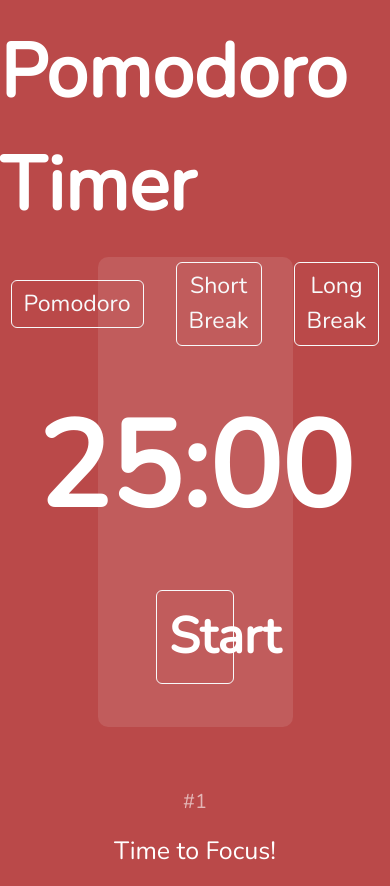
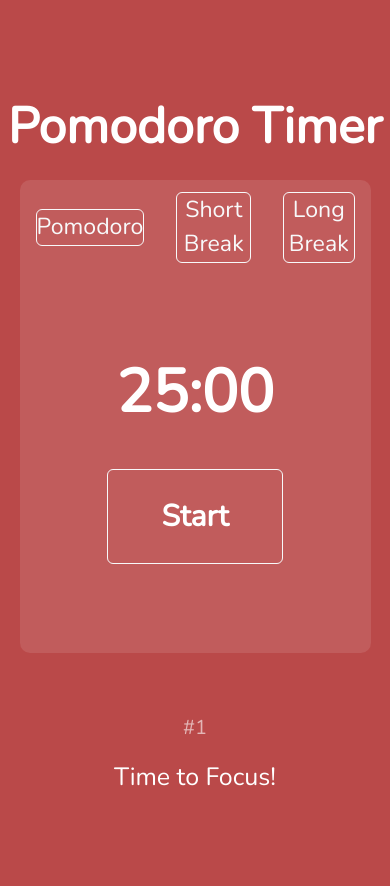
Before and after one commit to dogukanozek/PomodoroTimerWebSite, a plain HTML site: page public/index.html in a window 390 px wide. After the commit the page ends 844 px from the top, so only its background shows below. Drawn offline with nearby package versions, Linux system fonts and the light colour scheme; a web font is replaced by a local one.

Commit message:
Second commit

```diff
--- a/public/index.css
+++ b/public/index.css
@@ -119,3 +119,32 @@ body {
   flex-direction: column;
   transition: 0.5s;
 }
+@media screen and (max-width: 768px) {
+
+  .pomodoro{
+    font-size: 50px;
+    text-align: center;
+  }
+  .timer-start{
+    font-size: 30px !important  ;
+    width: 50%;
+
+    text-align: center;
+
+  }
+  .timer p{
+    font-size: 60px;
+  }
+  .button-container{
+
+  }
+  .main{
+    width: 90%;
+  }
+}
+@media screen and (max-width:600px) {
+  .btn-top-1,.btn-top-2,.btn-top-3{
+    font-size: 12px !important;
+    padding:0px !important;
+  }
+}
--- a/public/index.js
+++ b/public/index.js
@@ -35,12 +35,12 @@ function resetTimer() {
 
 StartButton.addEventListener("click", () => {
   console.log(top_buttons1);
-  if (!isPomodoroRunning) {
+  if (!isPomodoroRunning && time!=0) {
     isPomodoroRunning = true;
     StartButton.textContent = "Pause";
     countdown = setInterval(() => {
       time--;
-      if (time < 0) {
+      if (time == 0) {
         clearInterval(countdown);
         isPomodoroRunning = false;
         if(oldtime==1500){
```
